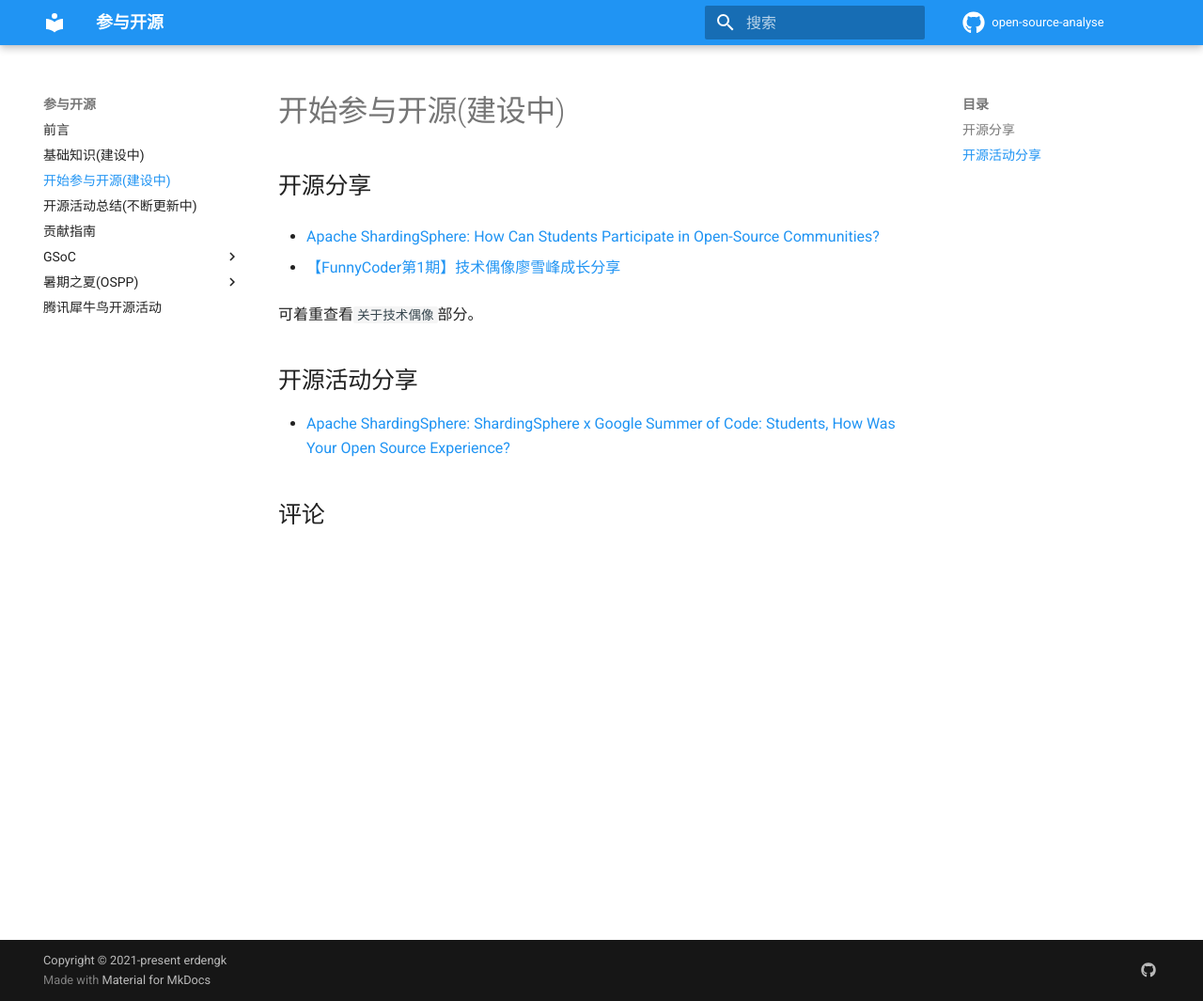
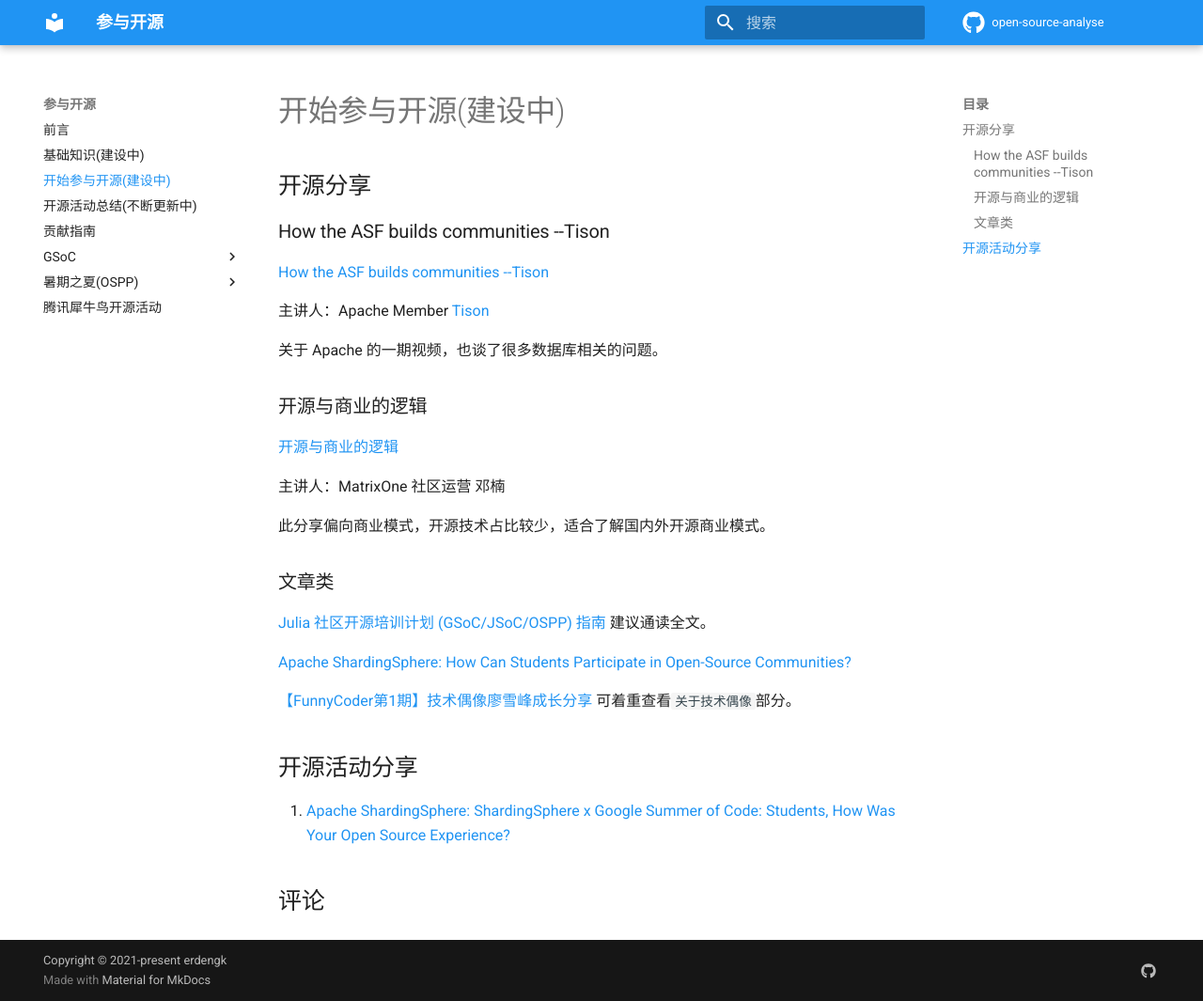
Before and after one commit to erdengk/gsoc-analyse, an MkDocs documentation site: the page built from docs/cn/start.md, in a window 1280 px wide and 1065 px high. Shown: the whole window at 94% size. Built offline with MkDocs 1.6.1 and Material for MkDocs 9.7.7, drawn with Linux system fonts in a browser that asks for light colours; comment, search, counter and statistics services are not loaded.

Commit message:
update docs

```diff
--- a/docs/cn/start.md
+++ b/docs/cn/start.md
@@ -1,12 +1,34 @@
 
 ## 开源分享
 
-- [Apache ShardingSphere: How Can Students Participate in Open-Source Communities?](https://medium.com/geekculture/how-can-students-participate-in-open-source-communities-ff30a08169ef)
 
-- [【FunnyCoder第1期】技术偶像廖雪峰成长分享](https://zhuanlan.zhihu.com/p/335029724)
 
-  可着重查看`关于技术偶像`部分。
+### How the ASF builds communities --Tison
+
+[How the ASF builds communities --Tison](https://www.bilibili.com/video/BV1ya411i7qr)
+
+主讲人：Apache Member [Tison](https://github.com/tisonkun)
+
+关于 Apache 的一期视频，也谈了很多数据库相关的问题。
+
+
+
+### 开源与商业的逻辑
+
+[开源与商业的逻辑](https://www.bilibili.com/video/BV1Av4y1T7AA)
+
+主讲人：MatrixOne 社区运营 邓楠
+
+此分享偏向商业模式，开源技术占比较少，适合了解国内外开源商业模式。
+
+### 文章类
+
+[Julia 社区开源培训计划 (GSoC/JSoC/OSPP) 指南](https://mp.weixin.qq.com/s/loB6AEOwxduLj2VSplk2NQ) 建议通读全文。
+
+[Apache ShardingSphere: How Can Students Participate in Open-Source Communities?](https://medium.com/geekculture/how-can-students-participate-in-open-source-communities-ff30a08169ef)
+
+[【FunnyCoder第1期】技术偶像廖雪峰成长分享](https://zhuanlan.zhihu.com/p/335029724) 可着重查看`关于技术偶像`部分。
 
 ## 开源活动分享
 
-- [Apache ShardingSphere: ShardingSphere x Google Summer of Code: Students, How Was Your Open Source Experience?](https://medium.com/nerd-for-tech/shardingsphere-x-google-summer-of-code-students-how-was-your-open-source-experience-cd1a635e8882)
+1. [Apache ShardingSphere: ShardingSphere x Google Summer of Code: Students, How Was Your Open Source Experience?](https://medium.com/nerd-for-tech/shardingsphere-x-google-summer-of-code-students-how-was-your-open-source-experience-cd1a635e8882)
```
Also changed, not shown: docs/cn/ospp/experience.md (+2 -16 lines).
